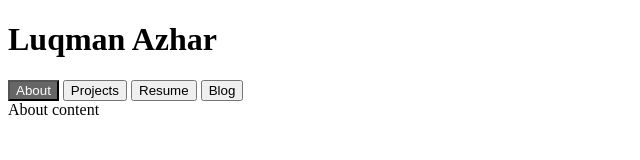
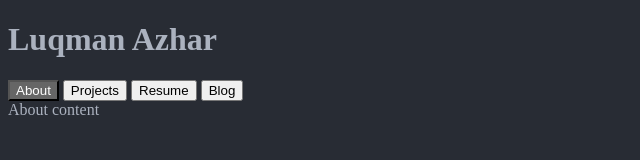
Before and after one commit to LuqmanAzhar/LuqmanAzhar.github.io, a plain HTML site: page index.html in a window 1280 px wide. Shown: the whole page, without its empty margins (0-640 px from the left). Drawn offline with Linux system fonts and the light colour scheme.

Commit message:
background and font changes

```diff
--- a/css/global.css
+++ b/css/global.css
@@ -17,3 +17,7 @@
 .btn-content {
   display: none;
 }
+body {
+  background-color: #282c34;
+  color: #abb2bf;
+}
```
